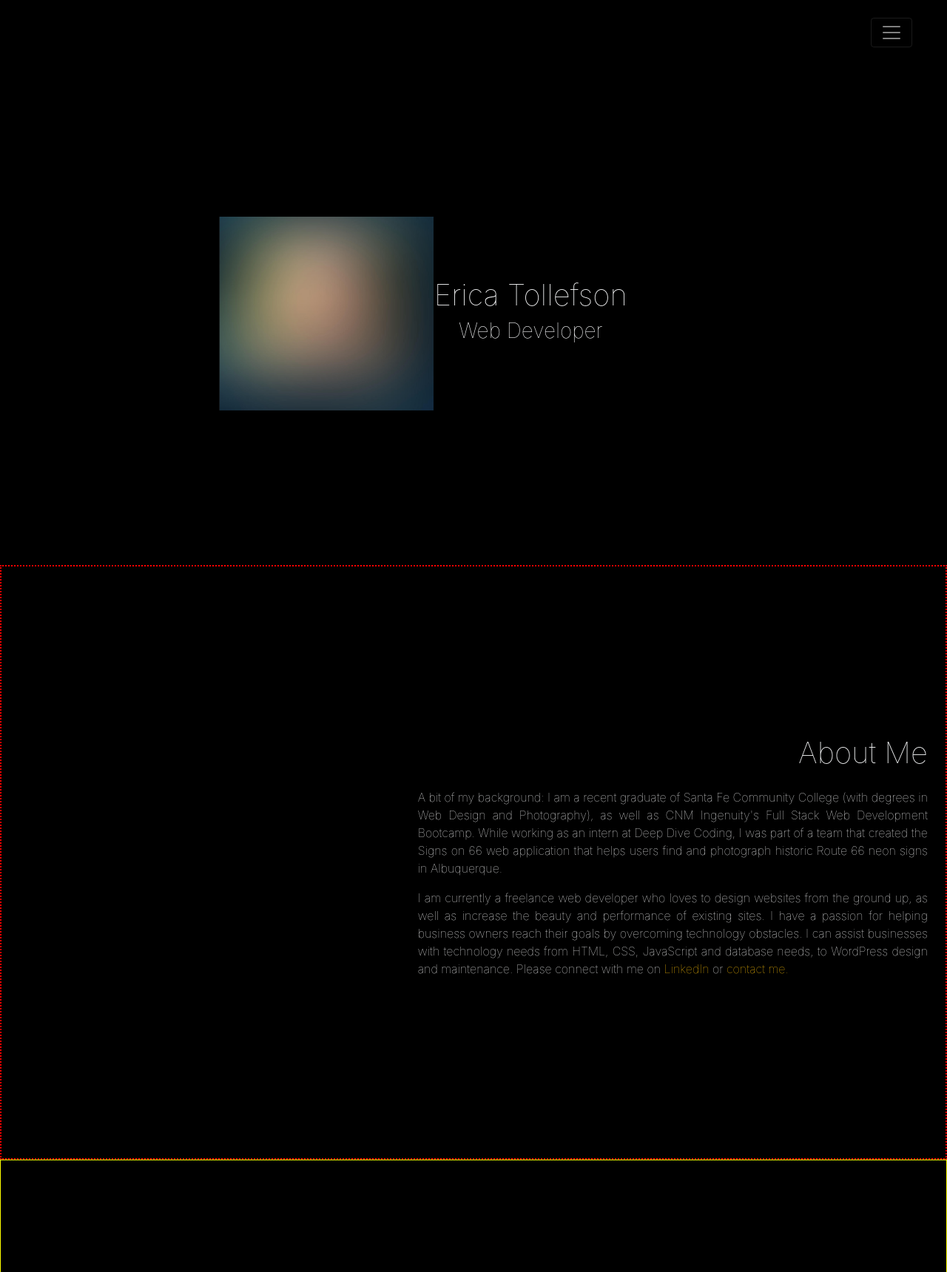
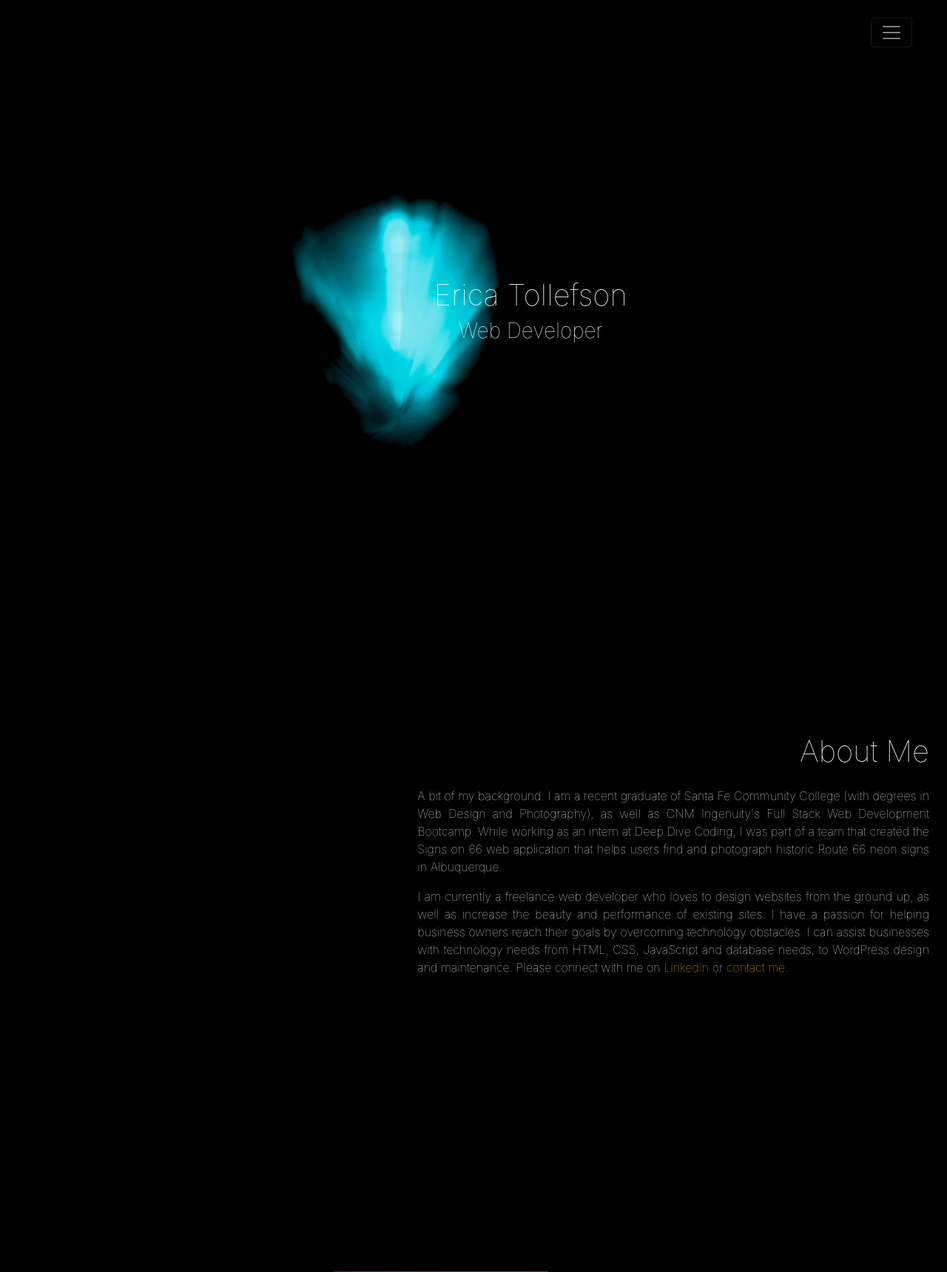
Before and after one commit to EricaTollefson/erica-tollefson-portfolio, a PHP site: page / in a window 1280 px wide. Shown: the top 1720 px of the page at 74% size. Run offline with PHP 8.4, Linux system fonts and the light colour scheme; some libraries are stand-ins or nearby versions.

Commit message:
update header with new image, remove temporary section borders

```diff
--- a/public_html/css/styles.css
+++ b/public_html/css/styles.css
@@ -32,12 +32,17 @@
 }
 
 
+.header-img {
+	width: 500px;
+	height: auto;
+}
+
 .placeholder-img {
 	width: 290px;
 	height: auto;
 }
 
-.about {
+/*.about {
 	border: 2px dotted red;
 }
 
@@ -47,7 +52,7 @@
 
 .contact {
 	border: 2px dotted deeppink;
-}
+}*/
 
 .g-recaptcha iframe {
 	max-width: 100% !important;
--- a/public_html/index.php
+++ b/public_html/index.php
@@ -73,7 +73,7 @@
 		<div class="container-fluid header" id="header">
 			<!--parent must be full height-->
 			<div class="row min-vh-100">
-					<div class="p-0 my-auto mx-auto mr-lg-5 mr-xl-4 col-md-1 d-block" style="width:auto;"><img class="placeholder-img" src="images/placeholder.jpg" alt="a blurry image"></div>
+					<div class="p-0 my-auto mx-auto mr-lg-5 mr-xl-4 col-md-1 d-block" style="width:auto;"><img class="header-img" src="images/teal.jpg" alt="an image"></div>
 				<div class="p-0 mt-0 mb-5 my-md-auto mx-auto ml-lg-5 ml-xl-4 col-md-5 d-block"><h1 class="text-center text-light" >Erica Tollefson</h1><h3 class="text-center text-light">Web Developer</h3></div>
 				</div>
 			</div>
```
Also changed, not shown: public_html/images/teal.jpg (added).
